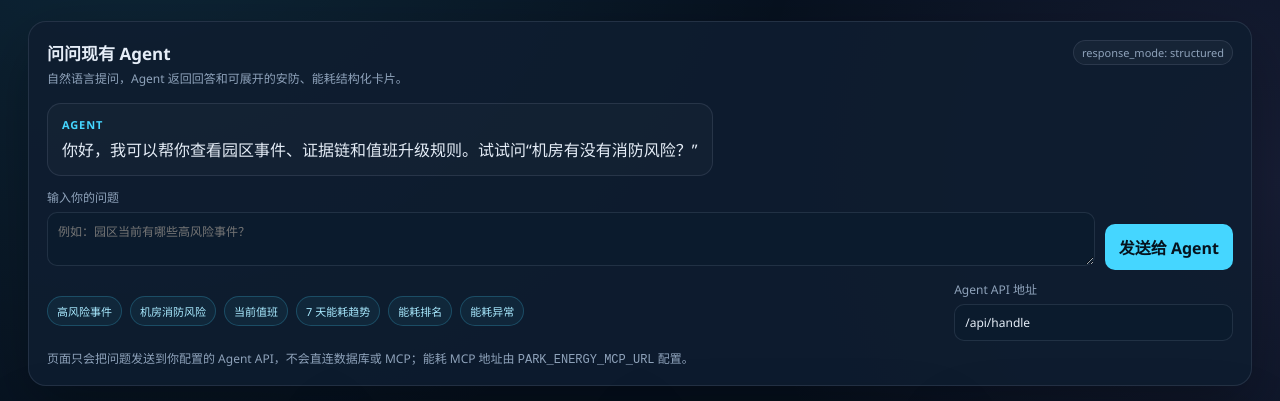
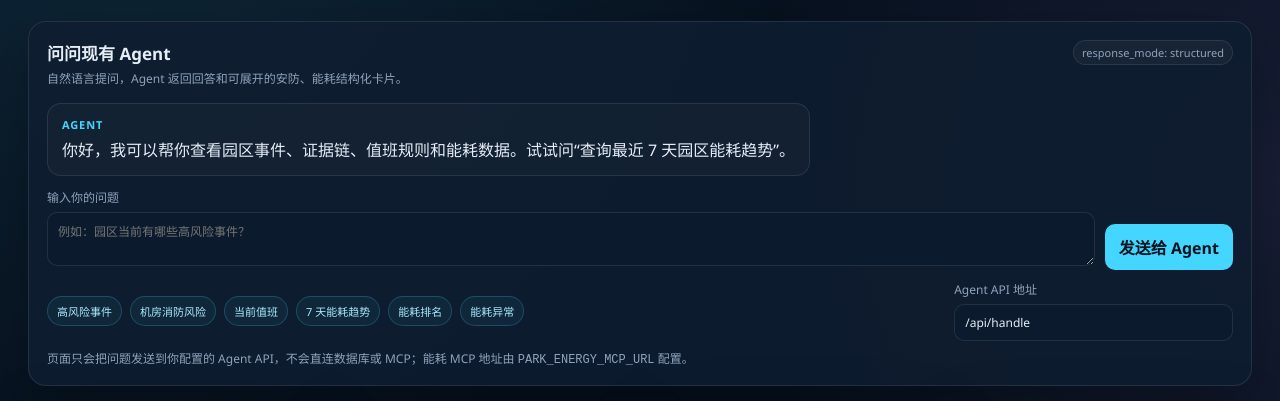
Before and after one commit to qq550723504/minimal-agent, a plain HTML site: page demos/park-security/index.html in a window 1280 px wide. Shown: the part 175-576 px from the top of the page. Drawn offline with Linux system fonts and the light colour scheme.

Commit message:
docs: mention energy queries in agent greeting

```diff
--- a/demos/park-security/index.html
+++ b/demos/park-security/index.html
@@ -211,7 +211,7 @@
         <span class="badge">response_mode: structured</span>
       </div>
       <div class="chat-messages" id="chat-messages" aria-live="polite">
-        <div class="message message-assistant"><div class="message-role">Agent</div><p class="message-text">你好，我可以帮你查看园区事件、证据链和值班升级规则。试试问“机房有没有消防风险？”</p></div>
+        <div class="message message-assistant"><div class="message-role">Agent</div><p class="message-text">你好，我可以帮你查看园区事件、证据链、值班规则和能耗数据。试试问“查询最近 7 天园区能耗趋势”。</p></div>
       </div>
       <form class="chat-form" id="chat-form">
         <label>输入你的问题<textarea id="chat-input" rows="2" required placeholder="例如：园区当前有哪些高风险事件？"></textarea></label>
```
